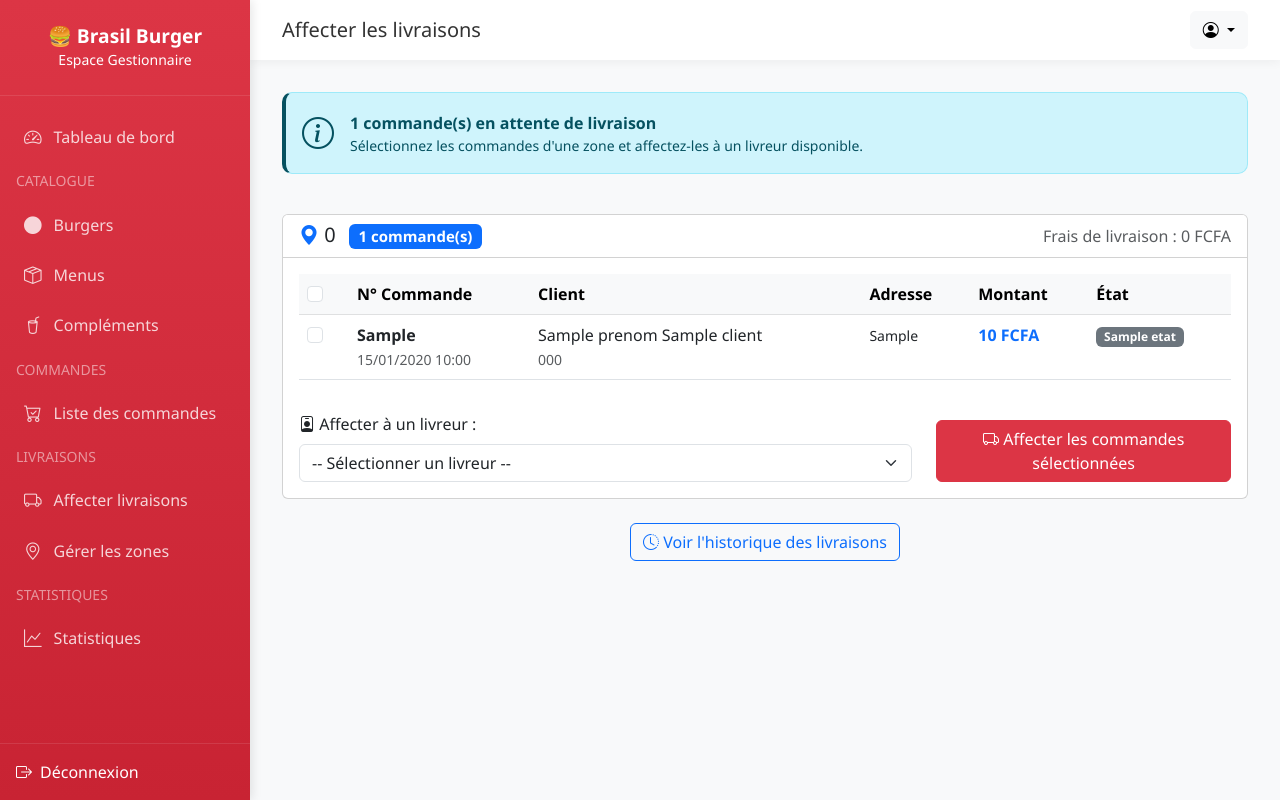
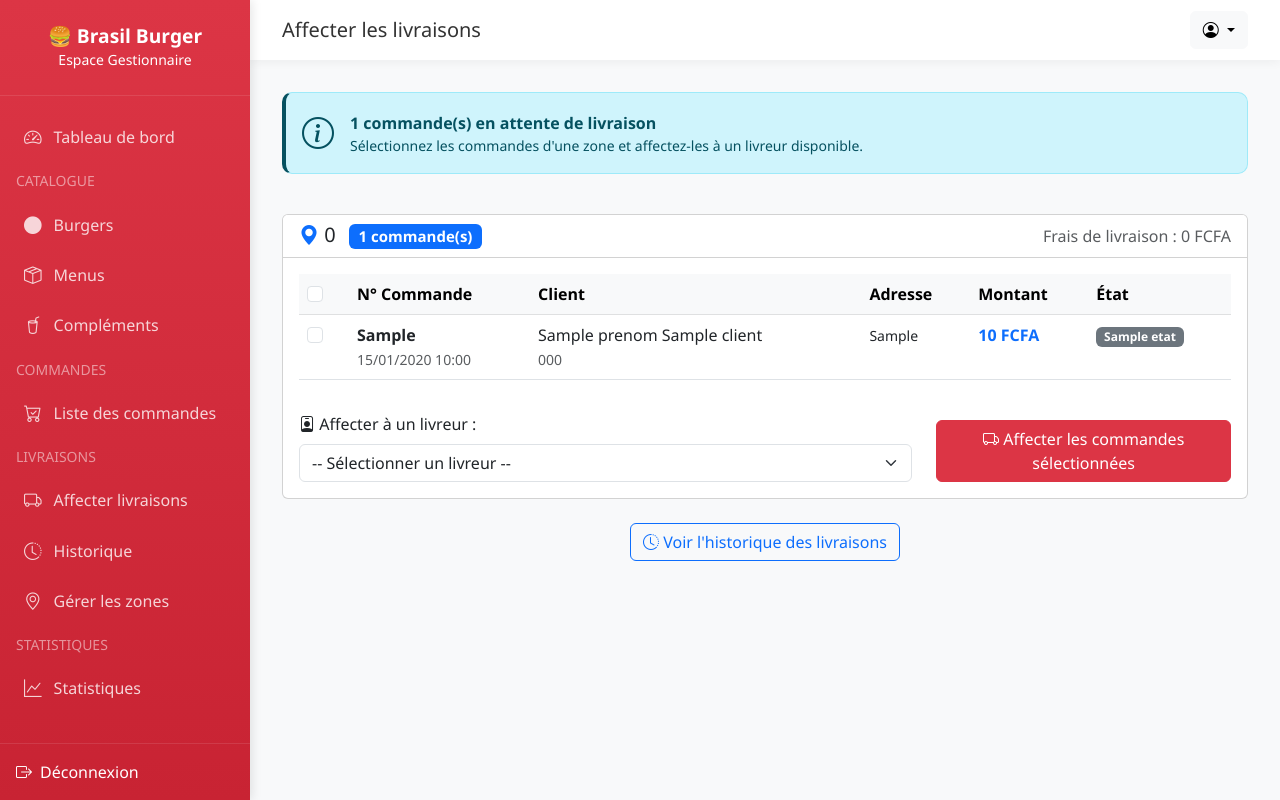
Before and after one commit to aresNB/brasil-burger, a Symfony app: template BrasilBurgerGestionnaire/templates/livraison/index.html.twig in a window 1280 px wide. Run offline with Twig, Linux system fonts and the light colour scheme; the template is opened without the code that fills it: most values are stand-ins (such as "Sample title", 1, 10 or a date in 2020); some libraries are stand-ins or nearby versions.

Commit message:
feat: Liens actifs livraisons dans sidebar

```diff
--- a/BrasilBurgerGestionnaire/templates/base.html.twig
+++ b/BrasilBurgerGestionnaire/templates/base.html.twig
@@ -192,9 +192,13 @@
 			</a>
 
 			<div class="px-3 py-2 text-white-50 small">LIVRAISONS</div>
-			<a href="#" class="{% if app.request.get('_route') starts with 'app_livraison' %}active{% endif %}">
+			<a href="{{ path('app_livraison_index') }}" class="{% if app.request.get('_route') == 'app_livraison_index' %}active{% endif %}">
 				<i class="bi bi-truck"></i>
 				Affecter livraisons
+			</a>
+			<a href="{{ path('app_livraison_historique') }}" class="{% if app.request.get('_route') == 'app_livraison_historique' %}active{% endif %}">
+				<i class="bi bi-clock-history"></i>
+				Historique
 			</a>
 			<a href="#" class="{% if app.request.get('_route') starts with 'app_zone' %}active{% endif %}">
 				<i class="bi bi-geo-alt"></i>
```
